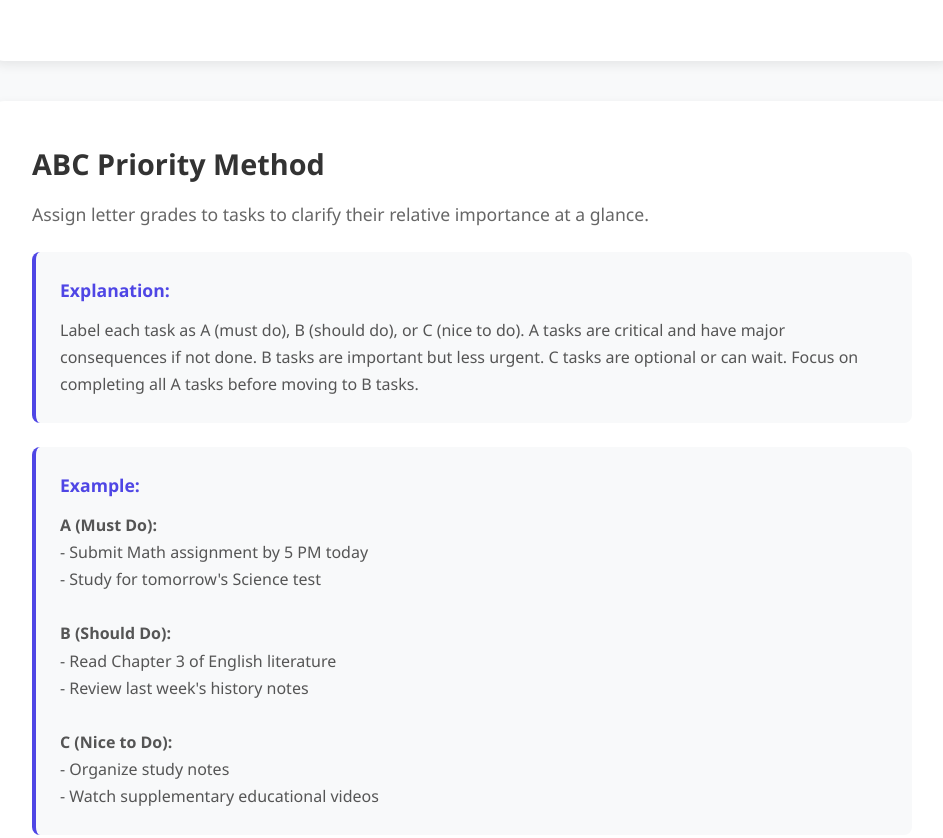
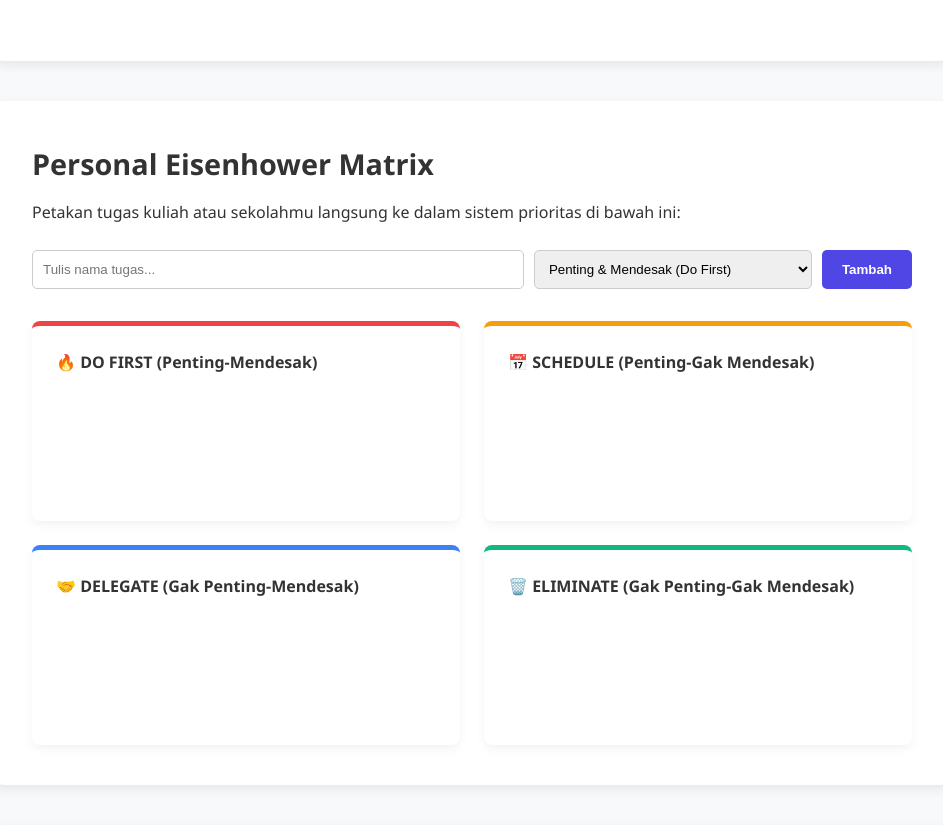
Before and after one commit to kevraf-06/StudyFlow_-, a plain HTML site: page priority-system.html in a window 1280 px wide. Shown: the part 1227-2065 px from the top of the page, without its empty margins (168-1111 px from the left). Drawn offline with Linux system fonts and the light colour scheme.

Commit message:
Update priority-system.html

```diff
--- a/priority-system.html
+++ b/priority-system.html
@@ -7,6 +7,40 @@
     <style>/* ===========================
    GLOBAL STYLES & RESET
    =========================== */
+
+    .matrix-grid {
+    display: grid;
+    grid-template-columns: 1fr 1fr;
+    gap: 1.5rem;
+    margin-top: 2rem;
+}
+.quadrant {
+    padding: 1.5rem;
+    border-radius: 8px;
+    min-height: 200px;
+    background: var(--card-bg);
+    box-shadow: 0 4px 10px rgba(0,0,0,0.05);
+}
+.q1 { border-top: 5px solid #ef4444; } /* Penting & Mendesak (Merah) */
+.q2 { border-top: 5px solid #f59e0b; } /* Penting tapi Tidak Mendesak (Orange) */
+.q3 { border-top: 5px solid #3b82f6; } /* Tidak Penting tapi Mendesak (Biru) */
+.q4 { border-top: 5px solid #10b981; } /* Tidak Penting & Tidak Mendesak (Hijau) */
+
+.todo-item {
+    display: flex;
+    justify-content: space-between;
+    background: #f3f4f6;
+    padding: 8px 12px;
+    border-radius: 4px;
+    margin-top: 8px;
+    color: #333;
+}
+.dark-theme .todo-item { background: #334155; color: #fff; }
+.delete-btn { background: none; border: none; color: #ef4444; cursor: pointer; font-weight: bold; }
+
+@media (max-width: 768px) {
+    .matrix-grid { grid-template-columns: 1fr; }
+}
 
  :root {
     --primary: #4F46E5;
@@ -771,6 +805,29 @@ body {
                 </div>
             </div>
 
+            <div class="content-card">
+    <h2 class="card-title-main">Personal Eisenhower Matrix</h2>
+    <p>Petakan tugas kuliah atau sekolahmu langsung ke dalam sistem prioritas di bawah ini:</p>
+
+    <div style="margin: 1.5rem 0; display: flex; gap: 10px; flex-wrap: wrap;">
+        <input type="text" id="task-input" placeholder="Tulis nama tugas..." style="flex: 1; padding: 10px; border: 1px solid #ccc; border-radius: 5px; min-width: 200px;">
+        <select id="priority-select" style="padding: 10px; border: 1px solid #ccc; border-radius: 5px;">
+            <option value="q1">Penting & Mendesak (Do First)</option>
+            <option value="q2">Penting & Santai (Schedule)</option>
+            <option value="q3">Kurang Penting & Mendesak (Delegate)</option>
+            <option value="q4">Kurang Penting & Santai (Eliminate)</option>
+        </select>
+        <button id="add-task-btn" style="background: var(--primary); color: white; padding: 10px 20px; border: none; border-radius: 5px; cursor: pointer; font-weight: 600;">Tambah</button>
+    </div>
+
+    <div class="matrix-grid">
+        <div class="quadrant q1"><h4>🔥 DO FIRST (Penting-Mendesak)</h4><div id="q1-list"></div></div>
+        <div class="quadrant q2"><h4>📅 SCHEDULE (Penting-Gak Mendesak)</h4><div id="q2-list"></div></div>
+        <div class="quadrant q3"><h4>🤝 DELEGATE (Gak Penting-Mendesak)</h4><div id="q3-list"></div></div>
+        <div class="quadrant q4"><h4>🗑️ ELIMINATE (Gak Penting-Gak Mendesak)</h4><div id="q4-list"></div></div>
+    </div>
+</div>
+
             <!-- Method 2 -->
             <div class="content-card">
                 <h2 class="card-title-main">ABC Priority Method</h2>
```
